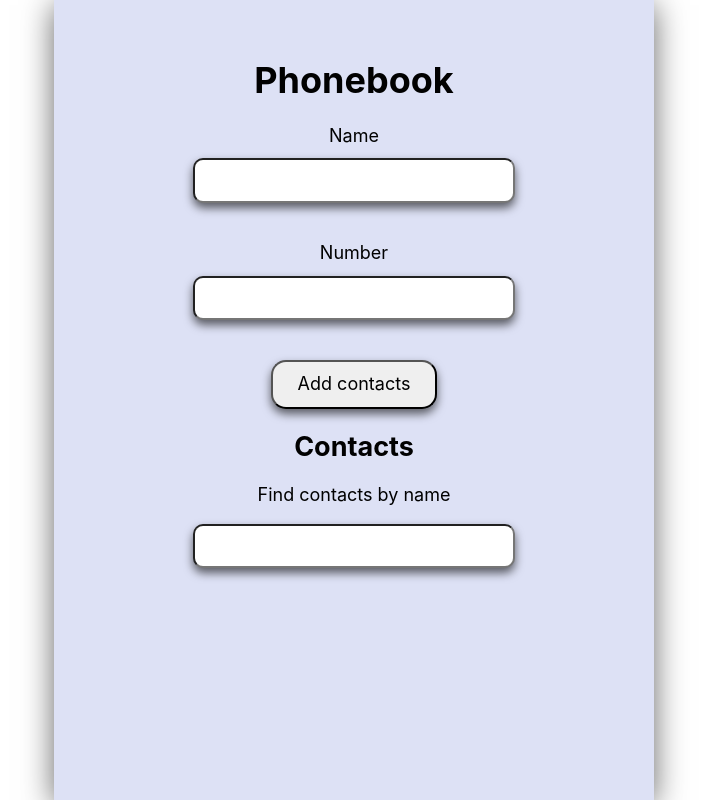
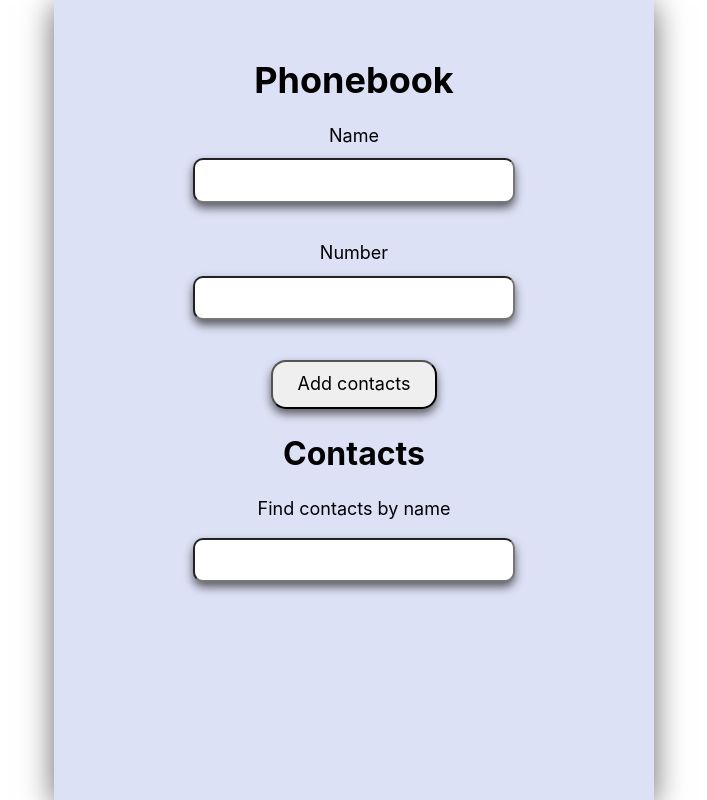
Before and after one commit to Maryna-Hemb/goit-react-hw-02-phonebook, a React (Create React App) app: page / in a window 1280 px wide. Shown: the whole page, without its empty margins (286-993 px from the left). Built offline with nearby package versions, Linux system fonts and the light colour scheme.

Commit message:
delete el. whitch not use

```diff
--- a/src/components/App.jsx
+++ b/src/components/App.jsx
@@ -5,7 +5,7 @@ import { Layout } from './Layout.styled';
 import { ContactForm } from './contactForm/ContactForm';
 import { ContactList } from './contactList/ContactList';
 import { Filter } from './filter/Filter';
-import { TitleH1 } from './App.styled';
+import { TitleH1, TitleH2 } from './App.styled';
 
 export class App extends Component {
   state = {
@@ -59,7 +59,7 @@ export class App extends Component {
         <TitleH1>Phonebook</TitleH1>
         <ContactForm onAddNewContact={this.addContact} />
 
-        <h2>Contacts</h2>
+        <TitleH2>Contacts</TitleH2>
         <Filter filter={filter} onFilterChange={this.changeFilter} />
         <ContactList
           contacts={contacts}
--- a/src/components/App.styled.jsx
+++ b/src/components/App.styled.jsx
@@ -4,8 +4,10 @@ const TitleH1 = styled.h1`
   font-size: 36px;
 `;
 
-export { TitleH1 };
+
 
 const TitleH2 = styled.h2`
   font-size: 32px;
 `;
+
+export { TitleH1, TitleH2 };
--- a/src/components/contactListItem/ContactListItem.jsx
+++ b/src/components/contactListItem/ContactListItem.jsx
@@ -1,5 +1,5 @@
 import PropTypes from 'prop-types';
-import { Span, Div, Button } from './ContactListItem.styled';
+import { Button } from './ContactListItem.styled';
 
 export const ContactListItem = ({ id, name, number, onDeleteContact }) => {
   return (
```
